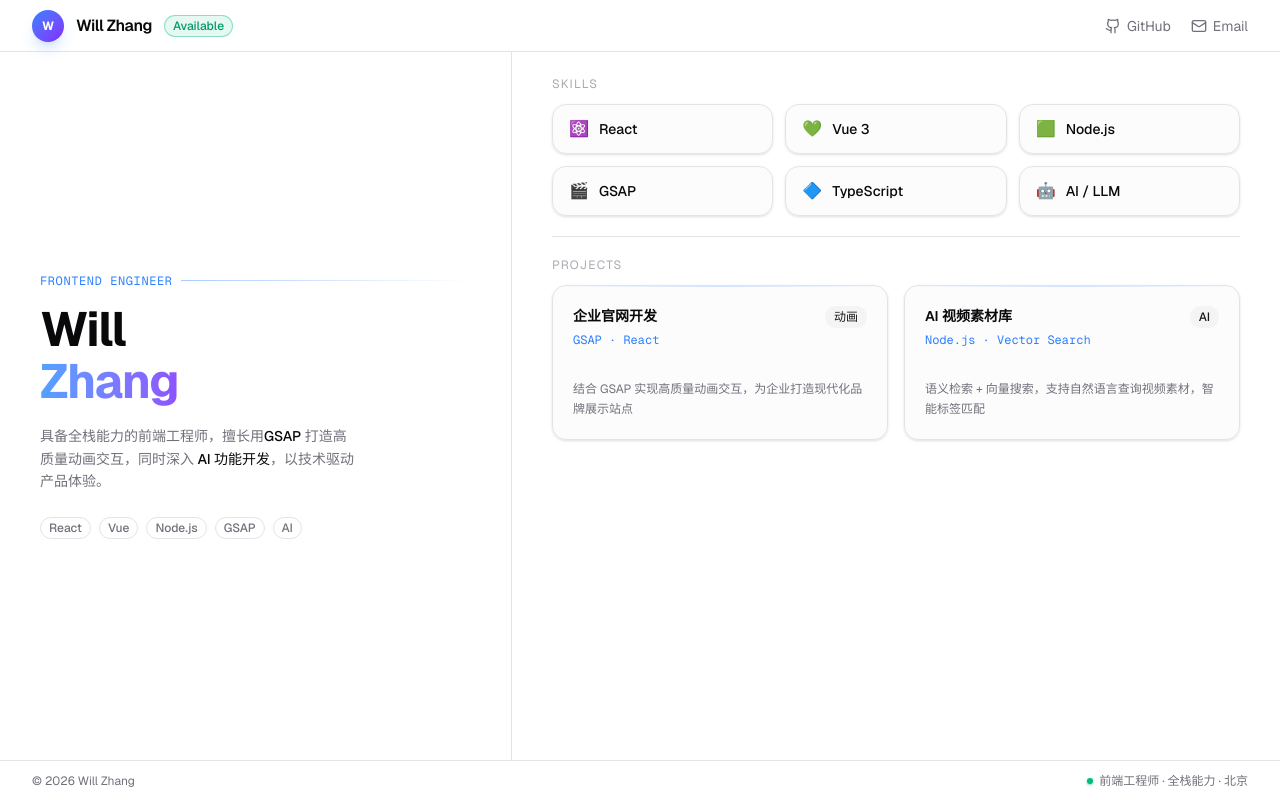
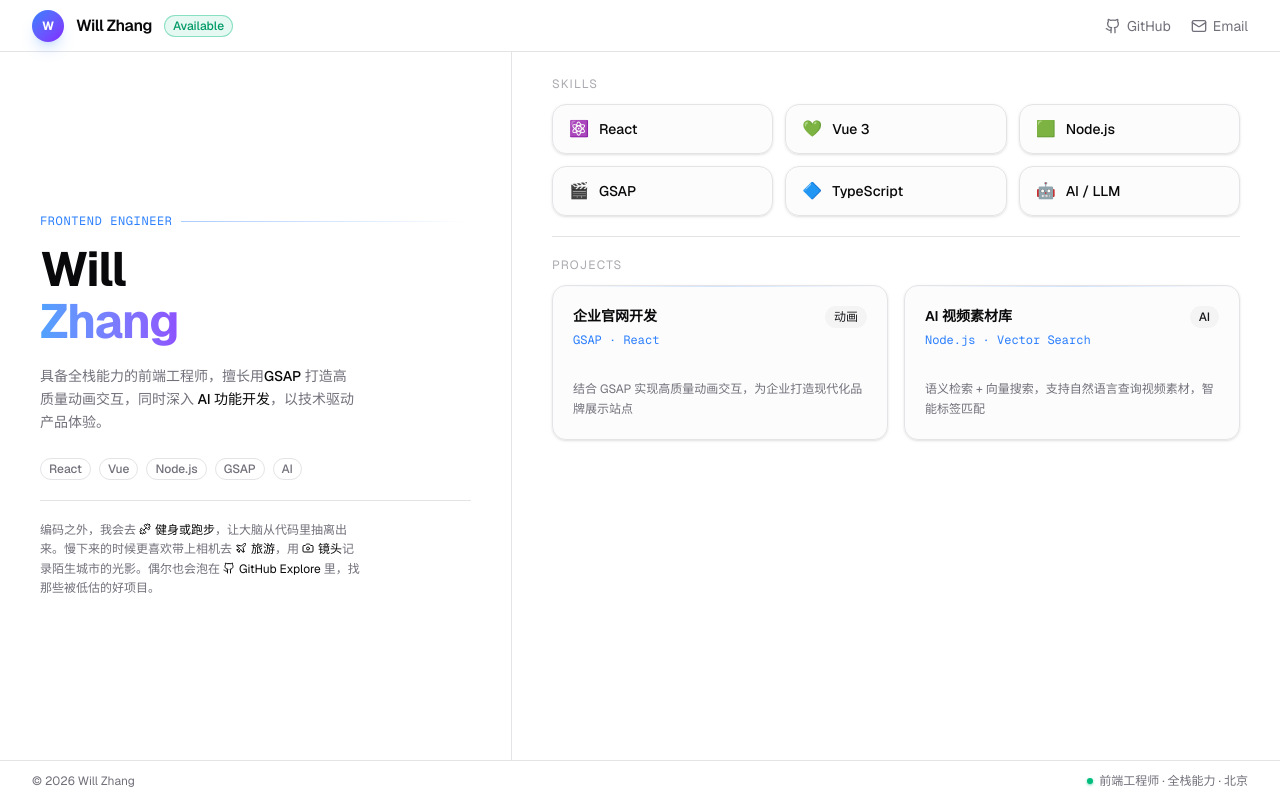
Before and after one commit to ZhangWillThink/will-introduce, a Next.js app: page / in a window 1280 px wide. Built offline with nearby package versions, Linux system fonts and the light colour scheme.

Commit message:
feat: 添加爱好叙事段，展示健身、旅游和探索 GitHub 的兴趣

```diff
--- a/app/page.tsx
+++ b/app/page.tsx
@@ -1,4 +1,4 @@
-import { Github, Mail } from 'lucide-react'
+import { Camera, Dumbbell, Github, Mail, Plane } from 'lucide-react'
 
 import { Badge } from '@/components/ui/badge'
 import { Card, CardContent, CardDescription, CardHeader, CardTitle } from '@/components/ui/card'
@@ -109,6 +109,37 @@
               </Badge>
             ))}
           </div>
+
+          {/* ── 爱好叙事段 ── */}
+          <Separator className="my-5" />
+          <p className="text-muted-foreground max-w-xs text-xs leading-relaxed">
+            编码之外，我会去{' '}
+            <span className="text-foreground inline-flex items-baseline gap-1">
+              <Dumbbell className="relative top-[1px] inline size-3" />
+              健身或跑步
+            </span>
+            ，让大脑从代码里抽离出来。慢下来的时候更喜欢带上相机去{' '}
+            <span className="text-foreground inline-flex items-baseline gap-1">
+              <Plane className="relative top-[1px] inline size-3" />
+              旅游
+            </span>
+            ，用{' '}
+            <span className="text-foreground inline-flex items-baseline gap-1">
+              <Camera className="relative top-[1px] inline size-3" />
+              镜头
+            </span>
+            记录陌生城市的光影。偶尔也会泡在{' '}
+            <a
+              href="https://github.com/explore"
+              target="_blank"
+              rel="noopener noreferrer"
+              className="text-foreground hover:text-blue-500 dark:hover:text-blue-400 inline-flex items-baseline gap-1 underline-offset-2 transition-colors hover:underline"
+            >
+              <Github className="relative top-[1px] inline size-3" />
+              GitHub Explore
+            </a>{' '}
+            里，找那些被低估的好项目。
+          </p>
         </section>
 
         {/* ── 右栏：技能 + 项目 ── */}
```
